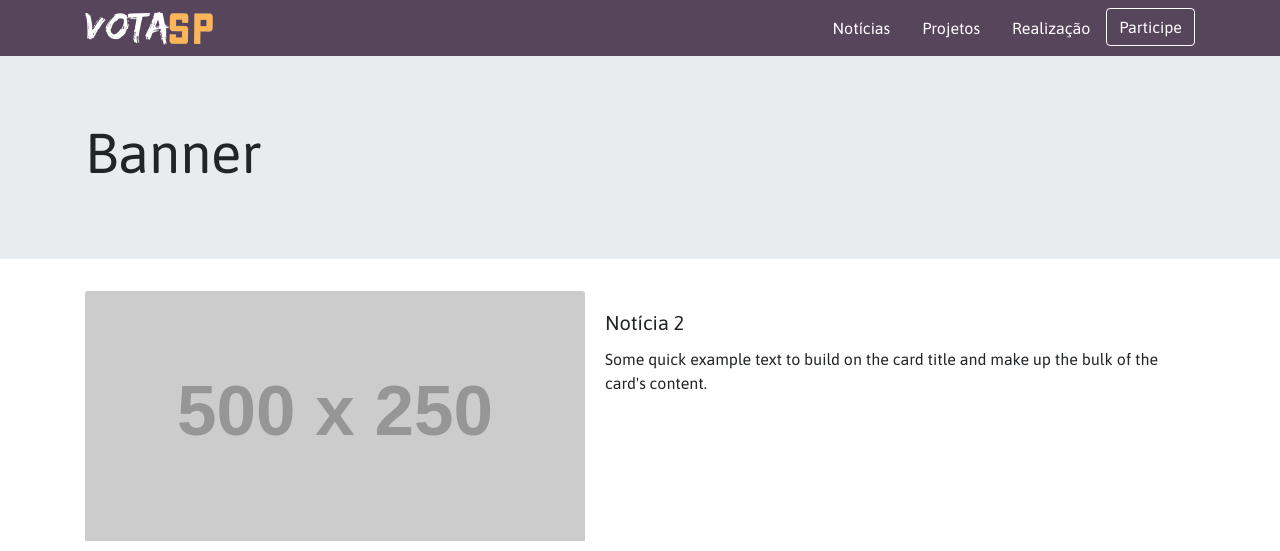
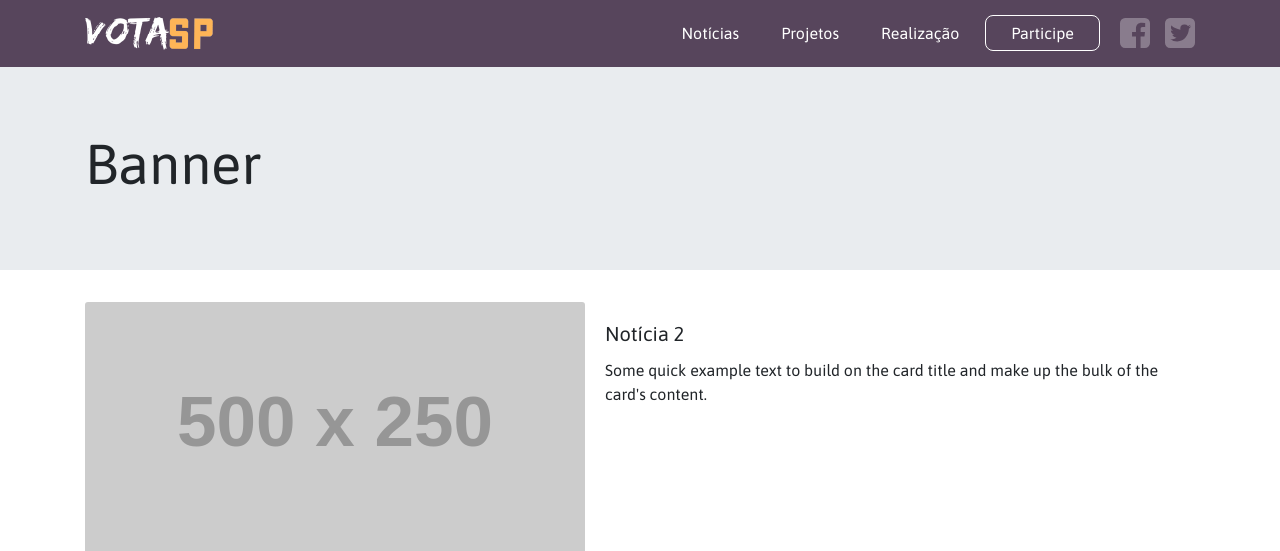
Before and after one commit to Minhacps/votasp-institucional, a PHP site: page / in a window 1280 px wide. Shown: the top 551 px of the page. Run offline with PHP 8.4, Linux system fonts and the light colour scheme; grey boxes labelled with a size stand in for pictures from a placeholder-image service; some libraries are stand-ins or nearby versions.

Commit message:
Estilo de icones do menu

```diff
--- a/banana/styles.css
+++ b/banana/styles.css
@@ -8,12 +8,38 @@ body{
 }
 .navbar {
     background-color: #57455c;
+    padding: 15px 0;
 }
 .nav-link {
     color: #FFFFFF;
+    margin-right: 10px;
 }
 .nav-link:hover {
     color: #feb557;
+}
+.nav.social { margin-left: 5px; }
+.navbar .main-menu {
+    line-height: 1.3rem;
+}
+.navbar .menu.nav {
+    align-items: center;
+}
+.navbar .social-icon {
+    margin-left: 15px;
+}
+.navbar .social-icon:hover img {
+    opacity: 0.8;
+}
+.navbar .social-icon img {
+    width: 30px;
+    height: 30px;
+    opacity: 0.3;
+    transition: opacity .25s;
+    will-change: opacity;
+}
+.btn {
+    border-radius: 8px;
+    padding: 5px 25px;
 }
 .btn-primary {
     background: none;
@@ -27,7 +53,6 @@ body{
 .noticia-principal{
     margin-bottom: 30px;
 }
-
 .noticia-principal img{
     height: 250px;
     max-width: 500px;
```
